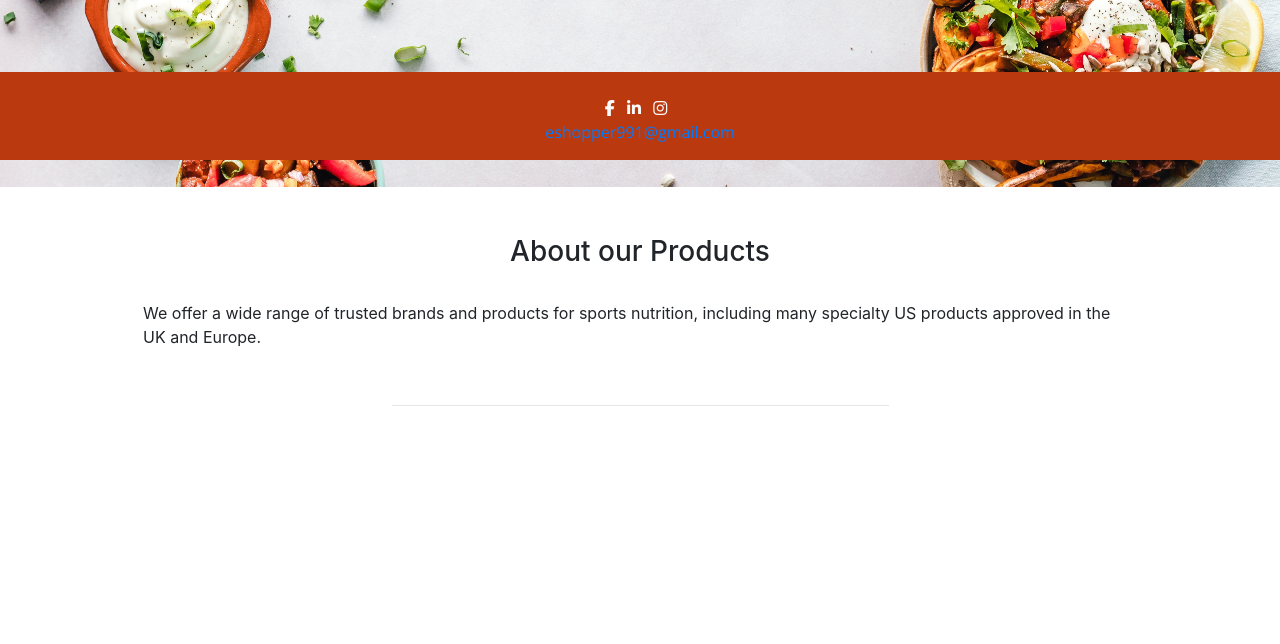
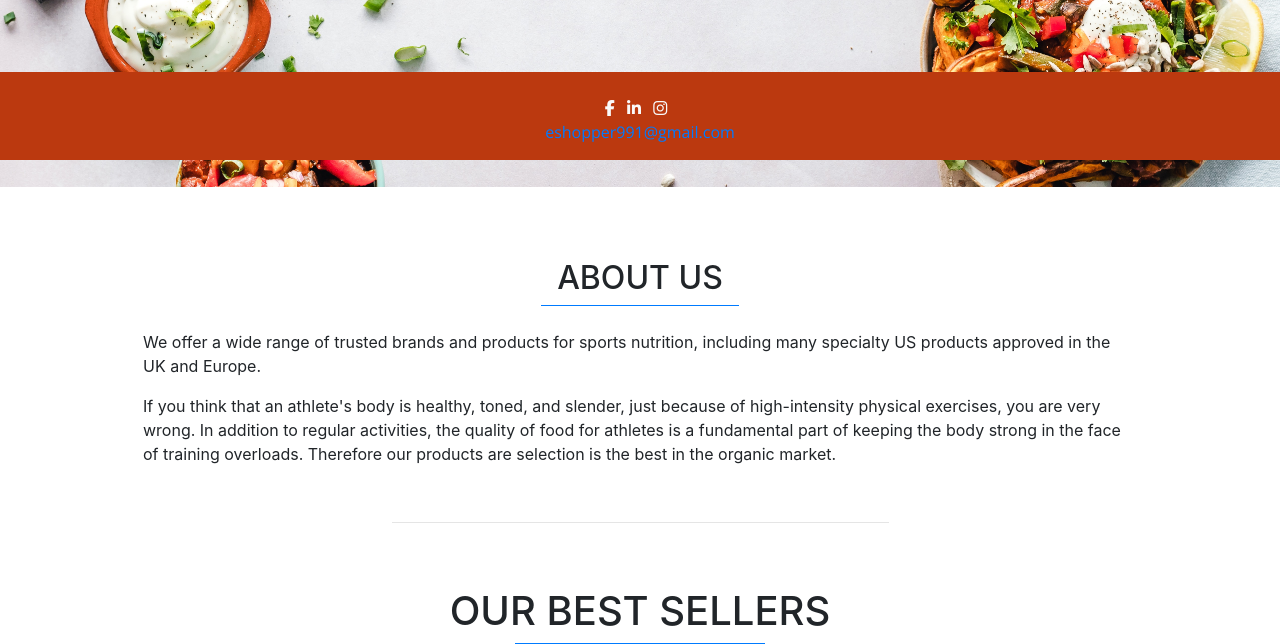
Before and after one commit to Code-Institute-Submissions/artneto-Eshopper_AugResub, a Django app: page / in a window 1280 px wide. Shown: the part 640-1284 px from the top of the page. Before the commit the page ends 1046 px from the top, so only its background shows below. Run offline with Django 3.2, Linux system fonts and the light colour scheme; data that the repository does not hold is empty; some libraries are stand-ins or nearby versions.

Commit message:
added paragragh about us

```diff
--- a/home/templates/home/index.html
+++ b/home/templates/home/index.html
@@ -29,16 +29,29 @@
 <div class="container">
     <div class="row pt-5">
         <div class="col-12 col-4-lg">
-            <h3 class="main-font section-title text-center">About our Products</h3>
+            <h2 class="text-center pt-4">ABOUT US</h2>
+            <div class="border-top border-primary w-25 mx-auto my3"></div>
             <br>
             <p>We offer a wide range of trusted brands and products for sports nutrition,
             including many specialty US products approved in the UK and Europe.</p>
+
+            <p>If you think that an athlete's body is healthy, toned, and slender,
+            just because of high-intensity physical exercises, you are very wrong.
+            In addition to regular activities, the quality of food for athletes is
+            a fundamental part of keeping the body strong in the face of training overloads.
+            Therefore our products are selection is the best in the organic market.</p>
             <br>
             <hr class="w-50">
         </div>
     </div>
 </div>
 
+
+
+<div class="col-12 text-center mt-5">
+    <h1 clas="text-dark pt-4">OUR BEST SELLERS</h1>
+    <div class="border-top border-primary w-25 mx-auto my3"></div>
+</div>
 
 <div class="container">
 
```
Also changed, not shown: checkout/views.py (+0 -8 lines), products/templates/products/product_detail.html (+1 -14 lines).
